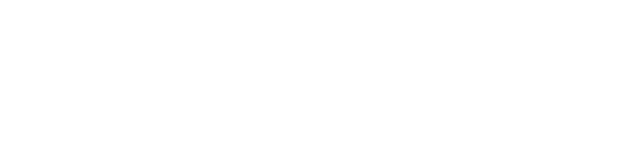
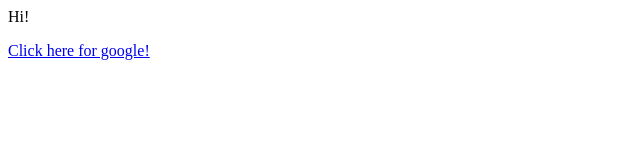
Before and after one commit to DylanDriessen/clicks, a plain HTML site: page index.html in a window 1280 px wide. Shown: the whole page, without its empty margins (0-640 px from the left). Drawn offline with Linux system fonts and the light colour scheme.

Commit message:
Update index.html

```diff
--- a/index.html
+++ b/index.html
@@ -1,3 +1,4 @@
+<head>
 <script>
 window['_fs_debug'] = false;
 window['_fs_host'] = 'fullstory.com';
@@ -15,3 +16,8 @@ window['_fs_namespace'] = 'FS';
     g.clearUserCookie=function(){};
 })(window,document,window['_fs_namespace'],'script','user');
 </script>
+</head>
+<body>
+    <p>Hi!</p>
+    <a href="www.google.com">Click here for google!</a>
+</body>
```
